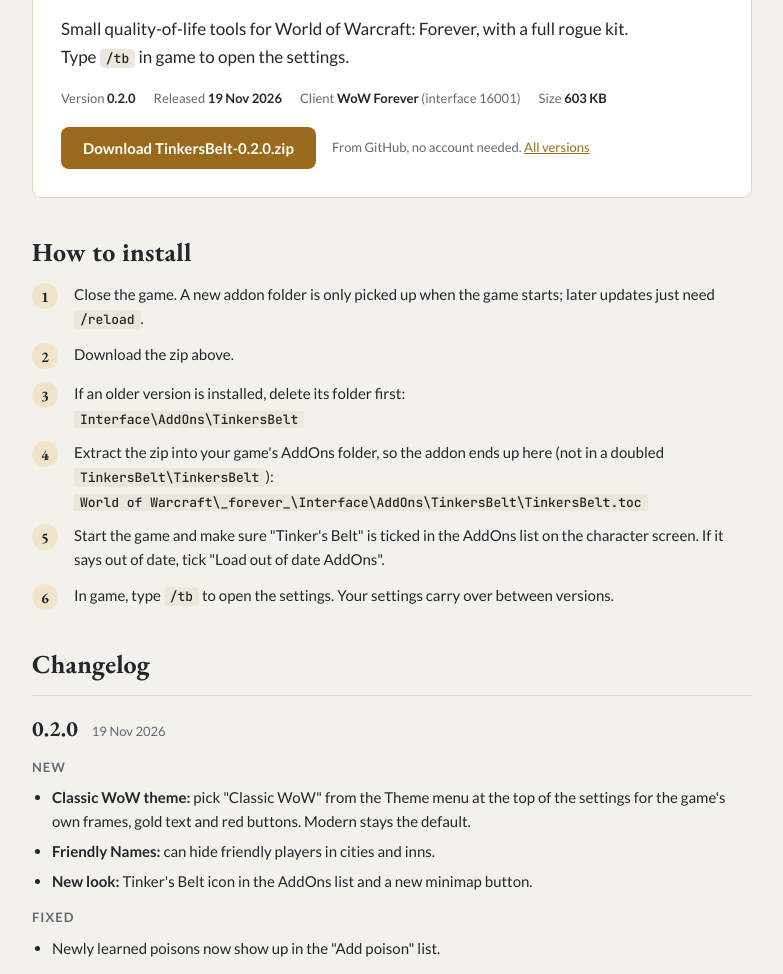
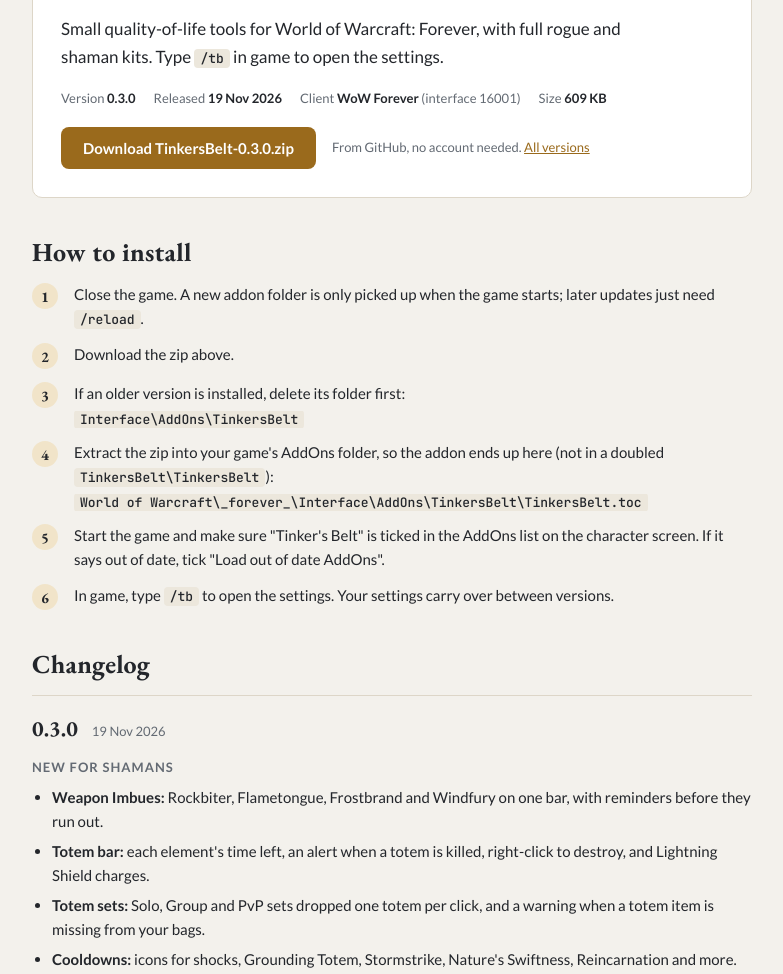
Before and after one commit to dpws/TinkersBelt, a plain HTML site: page docs/release/index.html in a window 1280 px wide. Shown: the part 521-1495 px from the top of the page, without its empty margins (248-1031 px from the left). Drawn offline with nearby package versions, Linux system fonts and the light colour scheme.

Commit message:
release: v0.3.0
Co-Authored-By: Claude Opus 5.5 <noreply@anthropic.com>

```diff
--- a/docs/release/index.html
+++ b/docs/release/index.html
@@ -64,15 +64,15 @@ ol.steps li::before { content: counter(s); font: 700 15px var(--display); width:
   <div class="plate">
     <img class="banner" src="banner.png" alt="Tinker's Belt: a brass T buckle on a leather belt. A better way through Azeroth." width="1500" height="1000">
     <h1 class="sr">Tinker's Belt</h1>
-    <p class="lead">Small quality-of-life tools for World of Warcraft: Forever, with a full rogue kit. Type <code>/tb</code> in game to open the settings.</p>
+    <p class="lead">Small quality-of-life tools for World of Warcraft: Forever, with full rogue and shaman kits. Type <code>/tb</code> in game to open the settings.</p>
     <div class="meta">
-      <span>Version <b id="ver">0.2.0</b></span>
+      <span>Version <b id="ver">0.3.0</b></span>
       <span>Released <b>19 Nov 2026</b></span>
       <span>Client <b>WoW Forever</b> (interface 16001)</span>
-      <span>Size <b>603 KB</b></span>
+      <span>Size <b>609 KB</b></span>
     </div>
     <div class="get">
-      <a class="dl" href="https://github.com/dpws/TinkersBelt/releases/download/v0.2.0/TinkersBelt-0.2.0.zip" target="_blank" rel="noopener">Download TinkersBelt-0.2.0.zip</a>
+      <a class="dl" href="https://github.com/dpws/TinkersBelt/releases/download/v0.3.0/TinkersBelt-0.3.0.zip" target="_blank" rel="noopener">Download TinkersBelt-0.3.0.zip</a>
       <span class="status">From GitHub, no account needed. <a href="https://github.com/dpws/TinkersBelt/releases" target="_blank" rel="noopener">All versions</a></span>
     </div>
   </div>
@@ -92,6 +92,18 @@ ol.steps li::before { content: counter(s); font: 700 15px var(--display); width:
 
   <section aria-labelledby="changes">
     <h2 id="changes">Changelog</h2>
+    <article class="release">
+      <header><strong>0.3.0</strong><span>19 Nov 2026</span></header>
+      <div class="group">
+        <h3>New for shamans</h3>
+        <ul>
+          <li><b>Weapon Imbues:</b> Rockbiter, Flametongue, Frostbrand and Windfury on one bar, with reminders before they run out.</li>
+          <li><b>Totem bar:</b> each element's time left, an alert when a totem is killed, right-click to destroy, and Lightning Shield charges.</li>
+          <li><b>Totem sets:</b> Solo, Group and PvP sets dropped one totem per click, and a warning when a totem item is missing from your bags.</li>
+          <li><b>Cooldowns:</b> icons for shocks, Grounding Totem, Stormstrike, Nature's Swiftness, Reincarnation and more.</li>
+        </ul>
+      </div>
+    </article>
     <article class="release">
       <header><strong>0.2.0</strong><span>19 Nov 2026</span></header>
       <div class="group">
```
Also changed, not shown: 2 other files.
